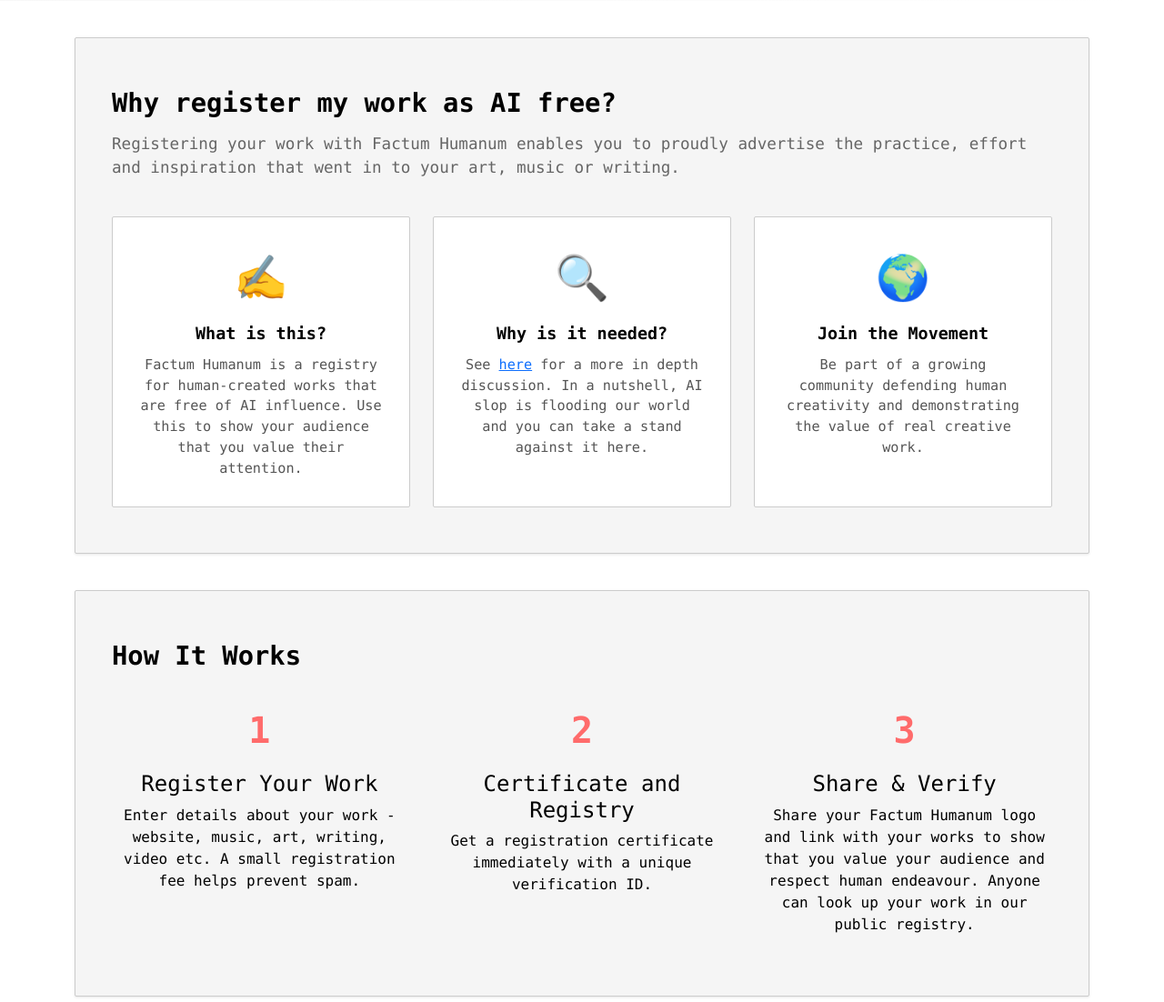
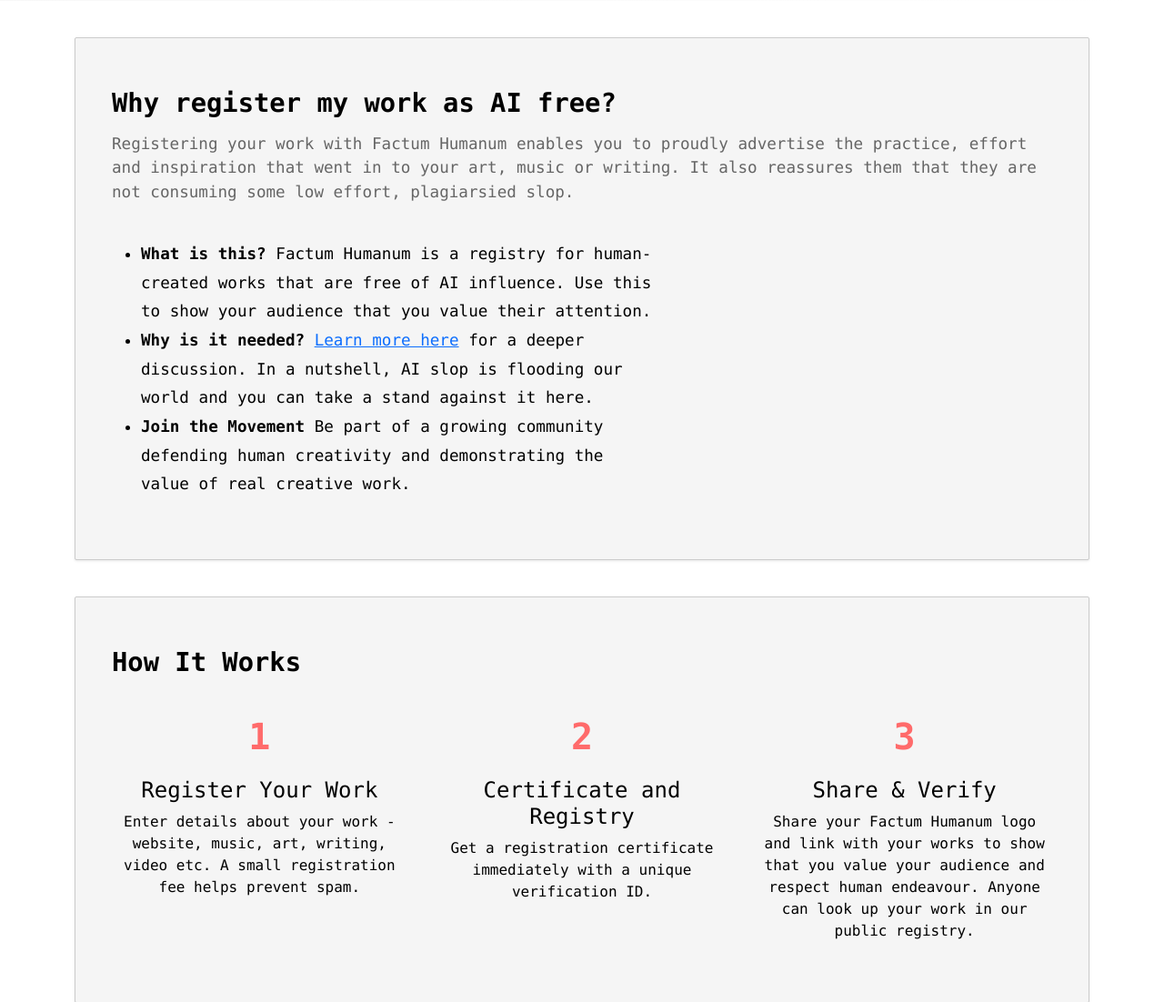
Before and after one commit to jamesth1978/grumble, a Django app: page / in a window 1280 px wide. Shown: the part 423-1525 px from the top of the page at 91% size. Run offline with Django 5.2, Linux system fonts and the light colour scheme; data that the repository does not hold is empty.

Commit message:
simplied the front page@

```diff
--- a/factum_humanum/templates/index.html
+++ b/factum_humanum/templates/index.html
@@ -286,25 +286,13 @@
         <div class="content-section">
             <div class="section-title">Why register my work as AI free?</div>
             <div class="section-subtitle">Registering your work with Factum Humanum enables you to proudly advertise the practice, effort and inspiration that went in to your art, music or writing.
+                It also reassures them that they are not consuming some low effort, plagiarsied slop.
                  </div>
-            <div class="features">
-                <div class="feature-box">
-                    <div class="feature-icon">✍️</div>
-                    <h4>What is this?</h4>
-                    <p>Factum Humanum is a registry for human-created works that are free of AI influence.  Use this to show your audience that you value their attention.</p>
-                </div>
-                <div class="feature-box">
-                    <div class="feature-icon">🔍</div>
-                    <h4>Why is it needed?</h4>
-                    <p>See <a href="{% url 'about' %}">here</a> for a more in depth discussion.  In a nutshell, AI slop is flooding our world and you can take a stand against it here.
-</p>
-                </div>
-                <div class="feature-box">
-                    <div class="feature-icon">🌍</div>
-                    <h4>Join the Movement</h4>
-                    <p>Be part of a growing community defending human creativity and demonstrating the value of real creative work.</p>
-                </div>
-            </div>
+            <ul style="font-size: 1.1rem; line-height: 1.8; max-width: 600px;">
+                <li><strong>What is this?</strong> Factum Humanum is a registry for human-created works that are free of AI influence. Use this to show your audience that you value their attention.</li>
+                <li><strong>Why is it needed?</strong> <a href="{% url 'about' %}">Learn more here</a> for a deeper discussion. In a nutshell, AI slop is flooding our world and you can take a stand against it here.</li>
+                <li><strong>Join the Movement</strong> Be part of a growing community defending human creativity and demonstrating the value of real creative work.</li>
+            </ul>
         </div>
 
         <!-- How It Works Section -->
```
